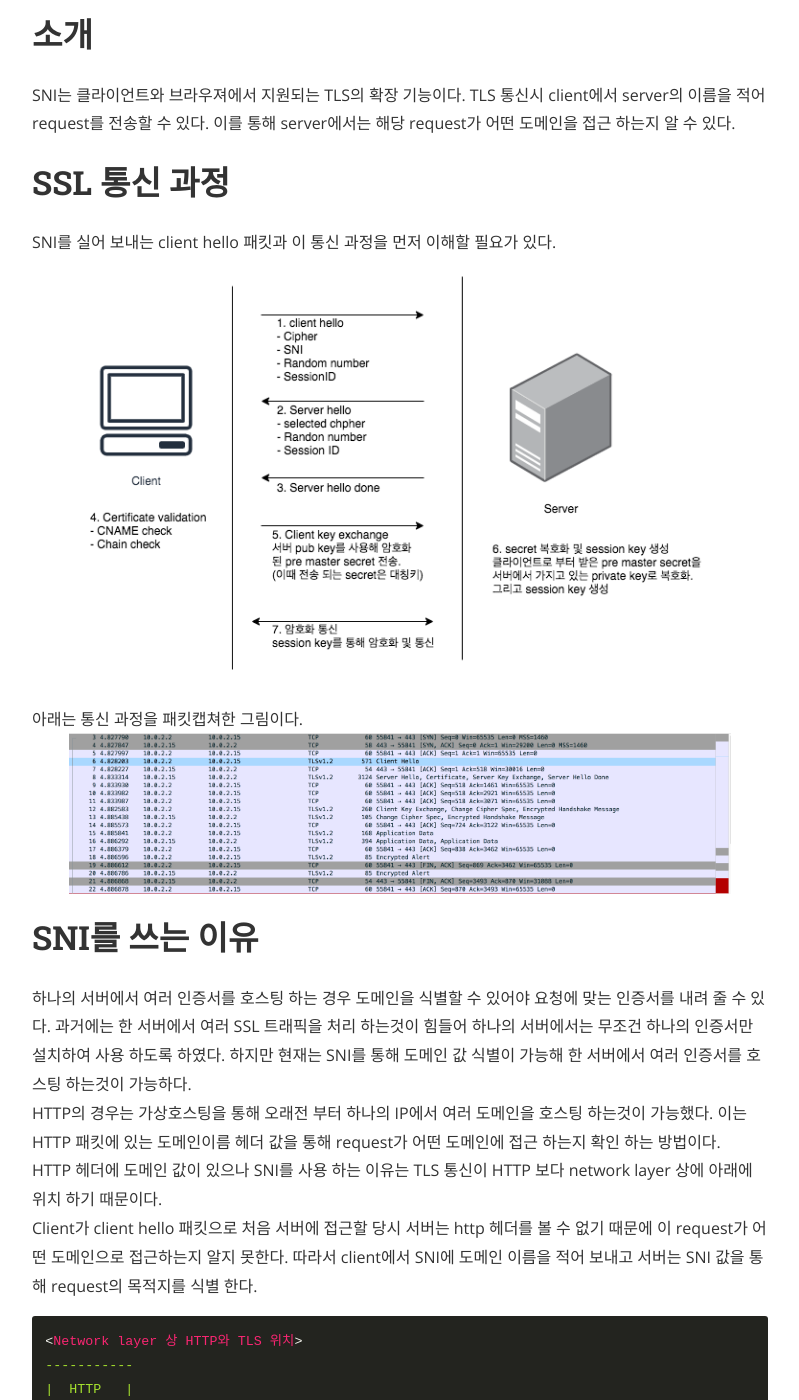
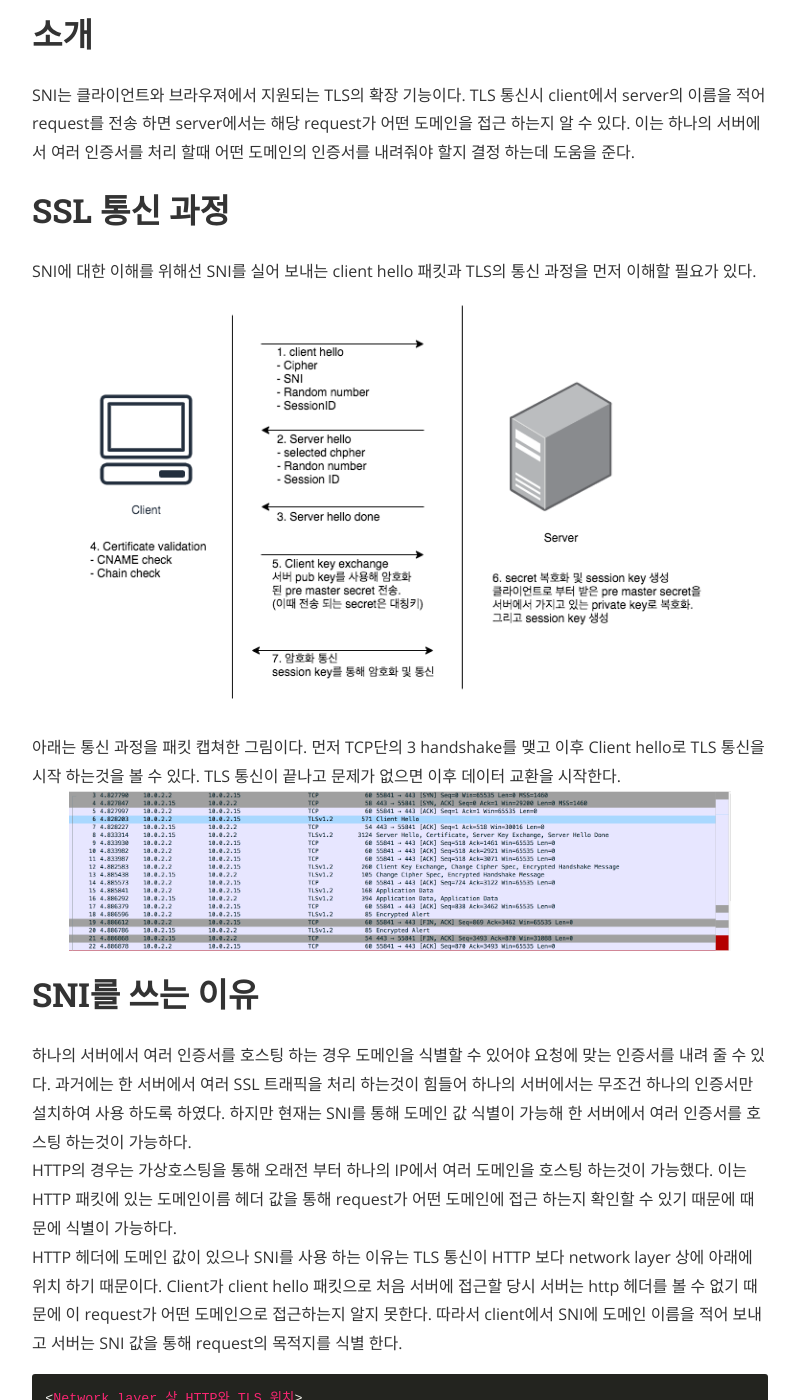
Before and after one commit to jukops/jukops.github.io, a Jekyll site: the page built from _posts/2020-04-12-web-tls-sni.markdown, in a window 1280 px wide and 1400 px high, scrolled down 335 px. Shown: the whole window, without its empty margins (240-1039 px from the left). Built offline with Jekyll 4.4.1, drawn with Linux system fonts in a browser that asks for light colours; nearby versions of some CDN libraries.

Commit message:
Update sni

````diff
--- a/_posts/2020-04-12-web-tls-sni.markdown
+++ b/_posts/2020-04-12-web-tls-sni.markdown
@@ -6,22 +6,22 @@ author: Juhyeok Bae
 categories: WEB
 ---
 # 소개
-SNI는 클라이언트와 브라우져에서 지원되는 TLS의 확장 기능이다. TLS 통신시 client에서 server의 이름을 적어 request를 전송할 수 있다. 이를 통해 server에서는 해당 request가 어떤 도메인을 접근 하는지 알 수 있다.
+SNI는 클라이언트와 브라우져에서 지원되는 TLS의 확장 기능이다. TLS 통신시 client에서 server의 이름을 적어 request를 전송 하면 server에서는 해당 request가 어떤 도메인을 접근 하는지 알 수 있다. 이는 하나의 서버에서 여러 인증서를 처리 할때 어떤 도메인의 인증서를 내려줘야 할지 결정 하는데 도움을 준다.
 
 
 # SSL 통신 과정
-SNI를 실어 보내는 client hello 패킷과 이 통신 과정을 먼저 이해할 필요가 있다.
+SNI에 대한 이해를 위해선 SNI를 실어 보내는 client hello 패킷과 TLS의 통신 과정을 먼저 이해할 필요가 있다.
 ![tls-handshake](/assets/img/tls-handshake.png)
 
-아래는 통신 과정을 패킷캡쳐한 그림이다.
+아래는 통신 과정을 패킷 캡쳐한 그림이다.
+먼저 TCP단의 3 handshake를 맺고 이후 Client hello로 TLS 통신을 시작 하는것을 볼 수 있다. TLS 통신이 끝나고 문제가 없으면 이후 데이터 교환을 시작한다.
 ![tls-handshake](/assets/img/tls-dump.png)
 
 
 # SNI를 쓰는 이유
 하나의 서버에서 여러 인증서를 호스팅 하는 경우 도메인을 식별할 수 있어야 요청에 맞는 인증서를 내려 줄 수 있다. 과거에는 한 서버에서 여러 SSL 트래픽을 처리 하는것이 힘들어 하나의 서버에서는 무조건 하나의 인증서만 설치하여 사용 하도록 하였다. 하지만 현재는 SNI를 통해 도메인 값 식별이 가능해 한 서버에서 여러 인증서를 호스팅 하는것이 가능하다.
-HTTP의 경우는 가상호스팅을 통해 오래전 부터 하나의 IP에서 여러 도메인을 호스팅 하는것이 가능했다. 이는 HTTP 패킷에 있는 도메인이름 헤더 값을 통해 request가 어떤 도메인에 접근 하는지 확인 하는 방법이다.
-HTTP 헤더에 도메인 값이 있으나 SNI를 사용 하는 이유는 TLS 통신이 HTTP 보다 network layer 상에 아래에 위치 하기 때문이다.
-Client가 client hello 패킷으로 처음 서버에 접근할 당시 서버는 http 헤더를 볼 수 없기 때문에 이 request가 어떤 도메인으로 접근하는지 알지 못한다. 따라서 client에서 SNI에 도메인 이름을 적어 보내고 서버는 SNI 값을 통해 request의 목적지를 식별 한다.
+HTTP의 경우는 가상호스팅을 통해 오래전 부터 하나의 IP에서 여러 도메인을 호스팅 하는것이 가능했다. 이는 HTTP 패킷에 있는 도메인이름 헤더 값을 통해 request가 어떤 도메인에 접근 하는지 확인할 수 있기 때문에 때문에 식별이 가능하다.
+HTTP 헤더에 도메인 값이 있으나 SNI를 사용 하는 이유는 TLS 통신이 HTTP 보다 network layer 상에 아래에 위치 하기 때문이다. Client가 client hello 패킷으로 처음 서버에 접근할 당시 서버는 http 헤더를 볼 수 없기 때문에 이 request가 어떤 도메인으로 접근하는지 알지 못한다. 따라서 client에서 SNI에 도메인 이름을 적어 보내고 서버는 SNI 값을 통해 request의 목적지를 식별 한다.
 ```
 <Network layer 상 HTTP와 TLS 위치>
 -----------
````
